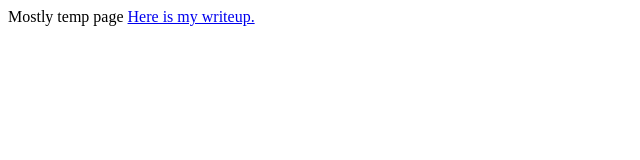
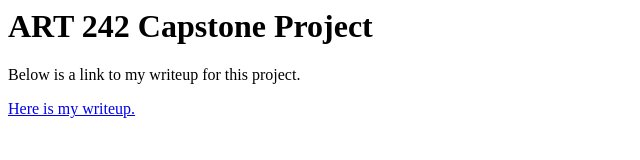
Before and after one commit to garrettptech/garrettptech.github.io, a plain HTML site: page Projects/ART242_Capstone/index.html in a window 1280 px wide. Shown: the whole page, without its empty margins (0-640 px from the left). Drawn offline with Linux system fonts and the light colour scheme.

Commit message:
Capstone page v1

```diff
--- a/Projects/ART242_Capstone/index.html
+++ b/Projects/ART242_Capstone/index.html
@@ -1,4 +1,7 @@
 <html>
-    Mostly temp page
+    <h1>ART 242 Capstone Project</h1>
+    <p>
+        Below is a link to my writeup for this project.
+    </p>
     <a href="./Writeup.html">Here is my writeup.</a>
 </html>
```
